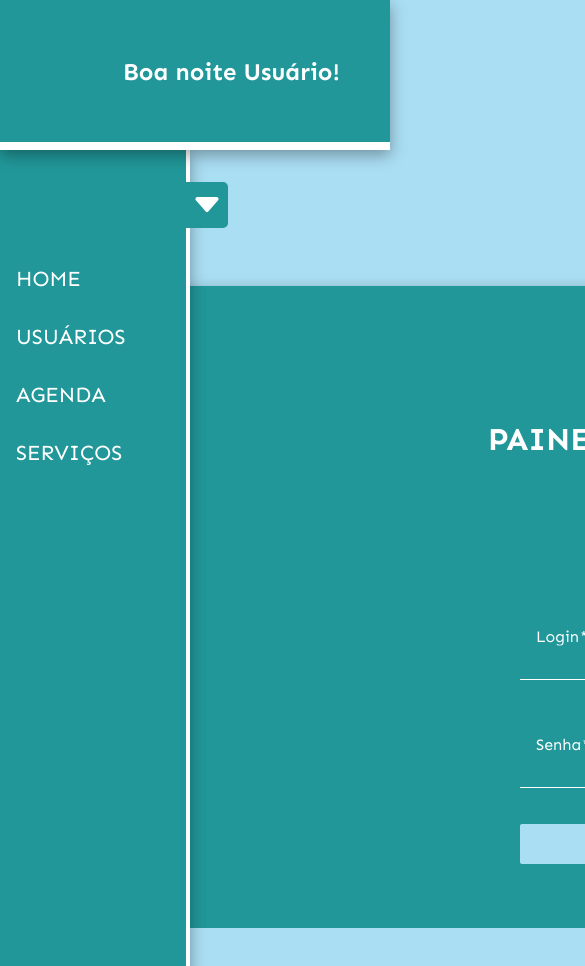
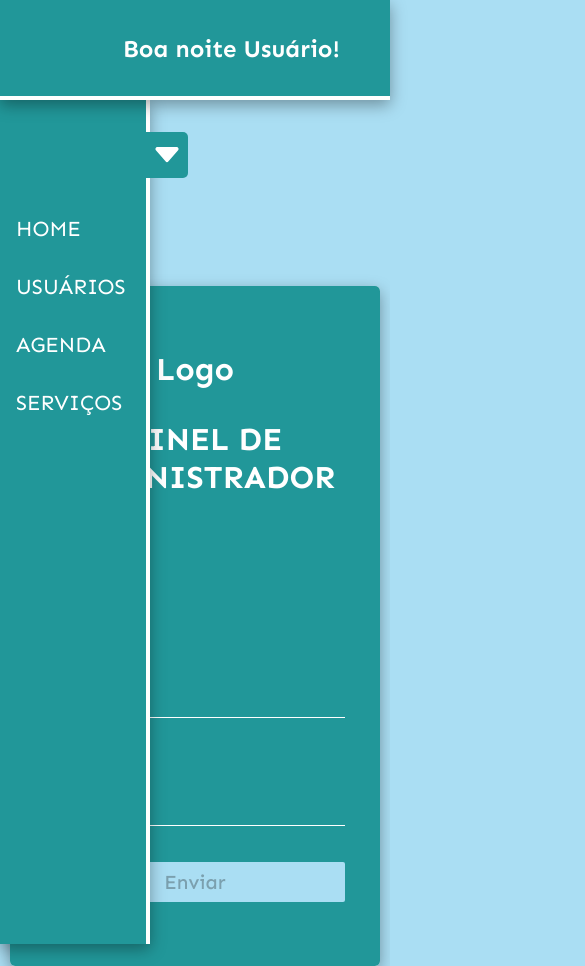
Before and after one commit to pedroairton/sistema-petshop, an Angular app: page /login in a window 390 px wide. Shown: the top 966 px of the page, 585 px wide, since content can reach past the window. Before the commit the page ends 928 px from the top, so only its background shows below. Built offline with nearby package versions, Linux system fonts and the light colour scheme.

Commit message:
Responsividade mobile iniciada

```diff
--- a/src/app/app.component.html
+++ b/src/app/app.component.html
@@ -1,3 +1,4 @@
+@if (showNavbar) {
   <app-navbar></app-navbar>
   <svg
     [ngClass]="{
@@ -16,6 +17,7 @@
       d="M2.5 12a.5.5 0 0 1 .5-.5h10a.5.5 0 0 1 0 1H3a.5.5 0 0 1-.5-.5m0-4a.5.5 0 0 1 .5-.5h10a.5.5 0 0 1 0 1H3a.5.5 0 0 1-.5-.5m0-4a.5.5 0 0 1 .5-.5h10a.5.5 0 0 1 0 1H3a.5.5 0 0 1-.5-.5"
     />
   </svg>
+}
 
 <section class="content">
   <router-outlet></router-outlet>
--- a/src/app/app.component.scss
+++ b/src/app/app.component.scss
@@ -124,3 +124,8 @@ $lightBlue2: #60c1dc;
     }
   }
 }
+@media (max-width: 1440px){
+  .content{
+    width: 95%;
+  }
+};
--- a/src/app/app.component.ts
+++ b/src/app/app.component.ts
@@ -1,12 +1,12 @@
 import { Component, inject, OnInit } from '@angular/core';
 import { CommonModule } from '@angular/common';
-import { RouterOutlet } from '@angular/router';
+import { NavigationEnd, Router, RouterOutlet } from '@angular/router';
 import { NavbarComponent } from './components/navbar/navbar.component';
-import { ApiService } from './services/api.service';
 import { MatFormFieldModule } from '@angular/material/form-field';
 import { MatInputModule } from '@angular/material/input';
 import { MatDialog,MatDialogModule } from '@angular/material/dialog';
 import { DialogFormUsuarioComponent } from './components/dialog/usuario/dialog-form-usuario/dialog-form-usuario.component';
+import { filter } from 'rxjs';
 
 @Component({
   selector: 'app-root',
@@ -27,7 +27,17 @@ export class AppComponent {
   title: string = 'petshop';
   public mobile: boolean = false;
 
-  constructor(private dialog: MatDialog) {}
+  showNavbar = true
+  hideNavbar = ['/login']
+
+  constructor(private dialog: MatDialog, private router: Router) {
+    router.events.pipe(filter(e => e instanceof NavigationEnd)).subscribe((e:any) => {
+      const route = this.router.routerState.root.firstChild;
+      this.showNavbar = !(route?.snapshot.data?.['hideNavbar']);
+      console.log(this.showNavbar, !(route?.snapshot.data?.['hideNavbar']));
+
+    })
+  }
   openDialog(){
     this.dialog.open(DialogFormUsuarioComponent), {
       width: '300px'
--- a/src/app/app.routes.ts
+++ b/src/app/app.routes.ts
@@ -8,7 +8,7 @@ import { ServicosComponent } from './pages/servicos/servicos.component';
 import { authGuard } from './guards/auth.guard';
 
 export const routes: Routes = [
-  { path: 'login', component: LoginComponent, title: 'Petshop - Login' },
+  { path: 'login', component: LoginComponent, title: 'Petshop - Login', data: {hideNavbar: false} },
   {
     path: 'dashboard',
     component: DashboardComponent,
--- a/src/app/components/navbar/navbar.component.scss
+++ b/src/app/components/navbar/navbar.component.scss
@@ -32,6 +32,7 @@ header {
   height: 100%;
   border-right: solid 4px white;
   box-shadow: rgba(0, 0, 0, 0.35) 0px 5px 15px;
+  z-index: 1;
   .toggle {
     position: absolute;
     right: 0;
@@ -84,3 +85,12 @@ header {
 .sidebar.ativo {
   translate: 0 0;
 }
+@media (max-width: 1368px) {
+  header{
+    height: 100px;
+    border-bottom: solid 0.25rem;
+  }
+  section{
+    margin-top: 100px;
+  }
+}
--- a/src/app/pages/login/login.component.scss
+++ b/src/app/pages/login/login.component.scss
@@ -50,3 +50,10 @@ $lightBlue2: #60c1dc;
      }
    }
    }
+   @media (max-width: 580px){
+    .page-login{
+      form{
+        width: 300px;
+      }
+    }
+   }
--- a/src/styles.scss
+++ b/src/styles.scss
@@ -54,3 +54,14 @@ a{
 .off{
   display: none;
 }
+@media (max-width: 1024px){
+  .table{
+    overflow: scroll;
+  }
+  table{
+    min-width: 1000px;
+  }
+  .sidebar{
+    width: 150px !important;
+  }
+}
```
Lines whose indentation alone changed are shown as unchanged.
